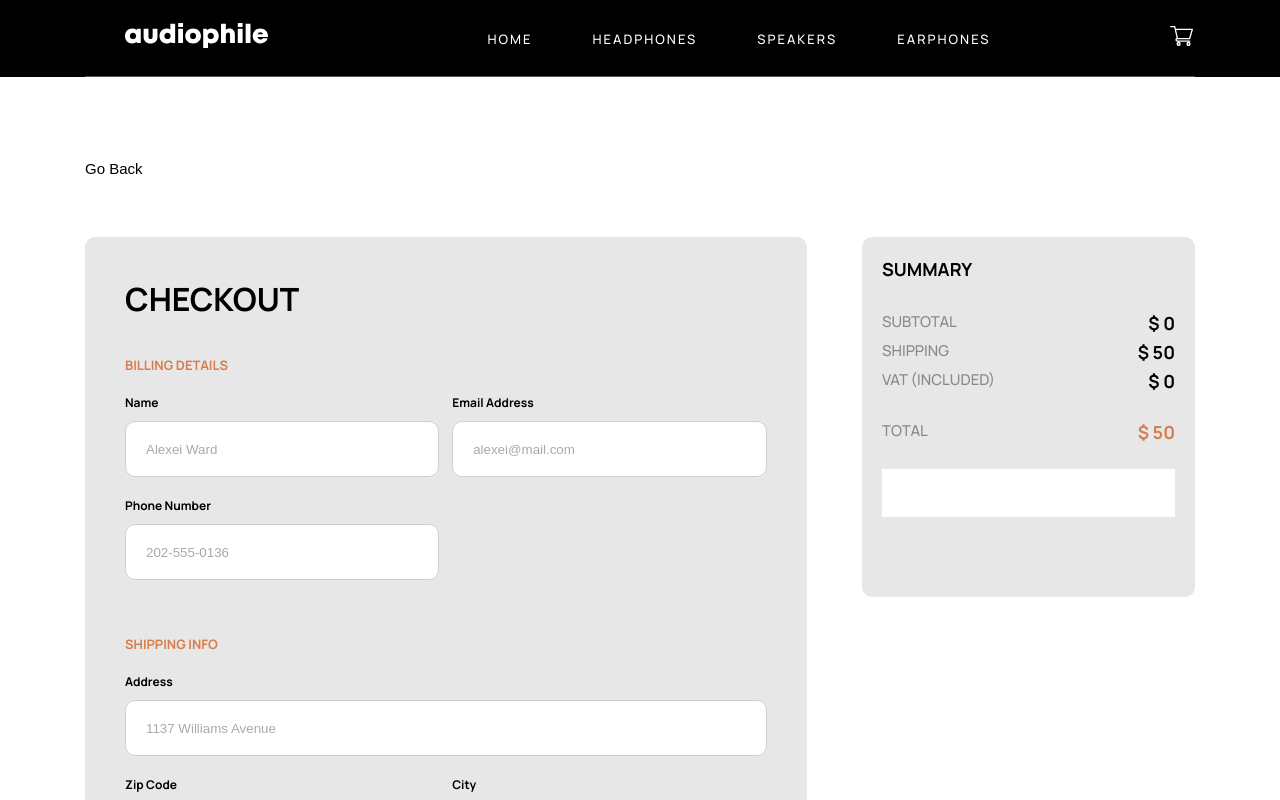
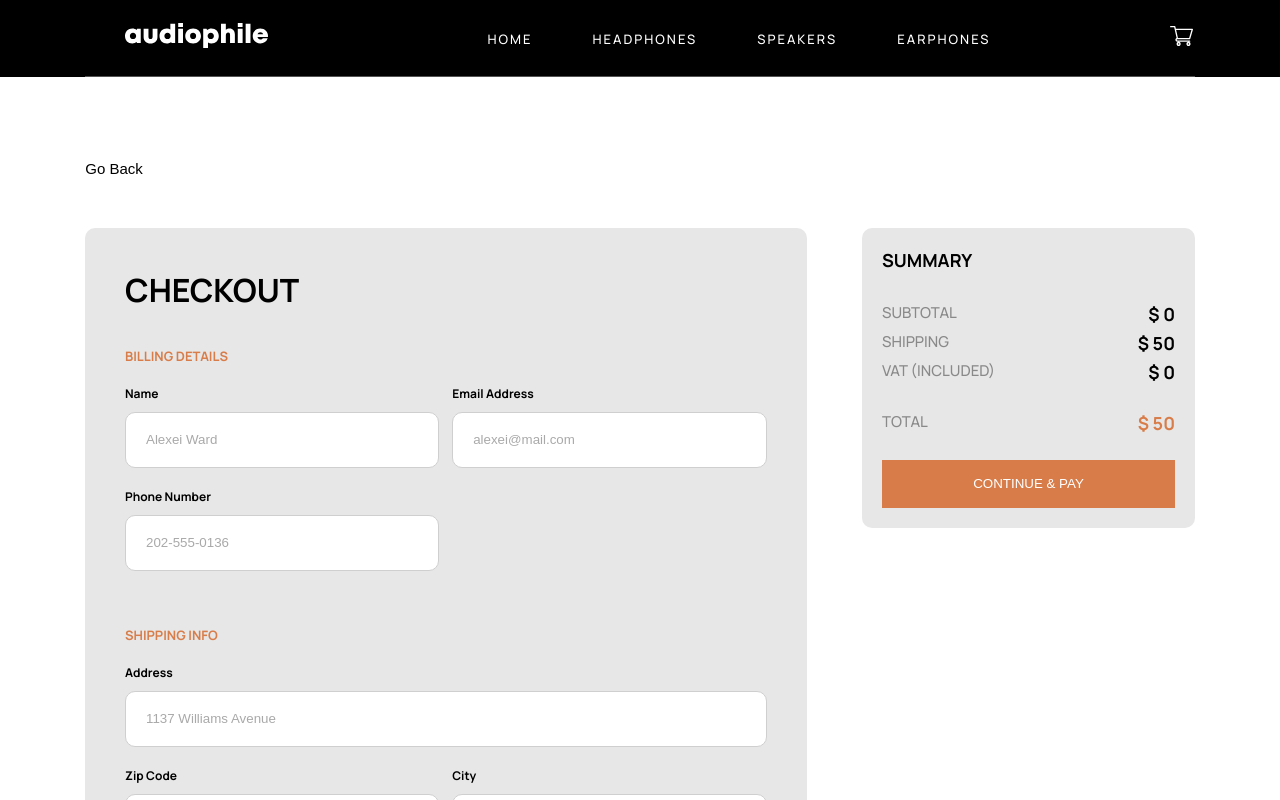
Before and after one commit to envincebal/audiophile-ecommerce, a React (Create React App) app: page /checkout in a window 1280 px wide. Shown: the top 800 px of the page. Built offline with nearby package versions, Linux system fonts and the light colour scheme.

Commit message:
Added last styling in nav links.

```diff
--- a/src/components/Button/Button.scss
+++ b/src/components/Button/Button.scss
@@ -55,9 +55,17 @@
     color: #d87d4a;
   }
 
-  .type-5{
+
+}
+.type-5{
     width: 58px;
     height: 18px;
-    color: #00000050;
+    color: #000;
+    background-color: #fff;
+    font-size: 15px;
+    margin-bottom: 50px;
   }
-}
+
+  .type-5:hover{
+    color: #d87d4a;
+  }
--- a/src/components/Footer/Footer.scss
+++ b/src/components/Footer/Footer.scss
@@ -55,6 +55,9 @@
             font-size: 13px;
             letter-spacing: 2px;
           }
+          a:hover{
+            color: #d87d4a;
+          }
         }
       }
     }
--- a/src/components/Navbar/Navbar.scss
+++ b/src/components/Navbar/Navbar.scss
@@ -44,6 +44,10 @@
       color: #fff;
       font-size: 13px;
     }
+
+    .link-item a:hover{
+      color: #d87d4a;
+    }
   }
 
   .cart-icon {
--- a/src/pages/CheckoutPage/CheckoutPage.jsx
+++ b/src/pages/CheckoutPage/CheckoutPage.jsx
@@ -1,4 +1,4 @@
-import React, {useState} from 'react';
+import React, {useState, useEffect} from 'react';
 import Navbar from "../../components/Navbar/Navbar";
 import Button from "../../components/Button/Button";
 import Footer from "../../components/Footer/Footer";
@@ -31,12 +31,18 @@
   }
 
   const toggleHandler = () => {
-    if (Object.keys(errors).length === 0) {
-      unregister("ePIN");
-      unregister("eNumber")
+    if(formState.isValid){
       setPayModal(prev => !prev);
     }
   }
+
+  useEffect(() => {
+    if (method === "cash") {
+      unregister("ePIN");
+      unregister("eNumber");
+    }
+
+  },[method, unregister])
 
   return (
     <div className="checkout-container">
@@ -51,7 +57,7 @@
         </div>
         <div className="container">
         <Link to={"/"}>
-          <Button text={"Go Back"} type={"type-5"}/>
+          <Button className="back-btn" text={"Go Back"} type={"type-5"}/>
         </Link>
           <form onSubmit={handleSubmit(onSubmit)} className="checkout-form">
 
--- a/src/pages/CheckoutPage/CheckoutPage.scss
+++ b/src/pages/CheckoutPage/CheckoutPage.scss
@@ -75,15 +75,6 @@
     }
     .container {
       margin-top: 80px;
-      button{
-        margin-bottom: 60px;
-        background-color: #fff;
-        font-size: 15px;
-      }
-
-      button:hover{
-        color: #d87d4a;
-      }
 
       .checkout-form {
         display: flex;
--- a/src/pages/ProductPage/ProductPage.scss
+++ b/src/pages/ProductPage/ProductPage.scss
@@ -4,15 +4,7 @@
   }
   .container{
     margin-top: 80px;
-    button{
-      margin-bottom: 60px;
-      background-color: #fff;
-      font-size: 15px;
-    }
 
-    button:hover{
-      color: #d87d4a;
-    }
   }
   .product-div {
     margin-bottom: 120px;
```
